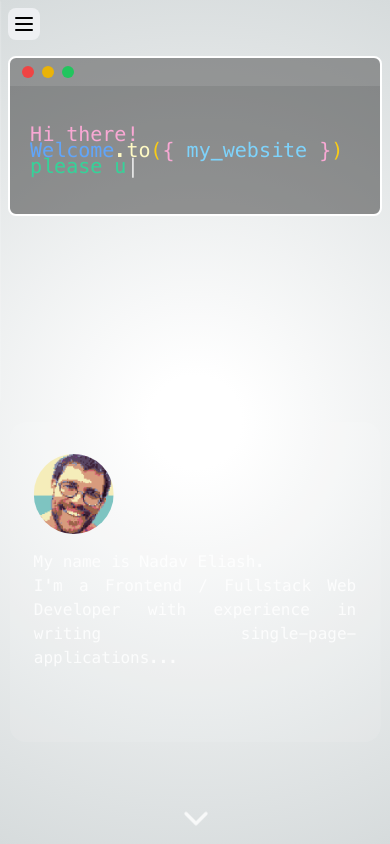
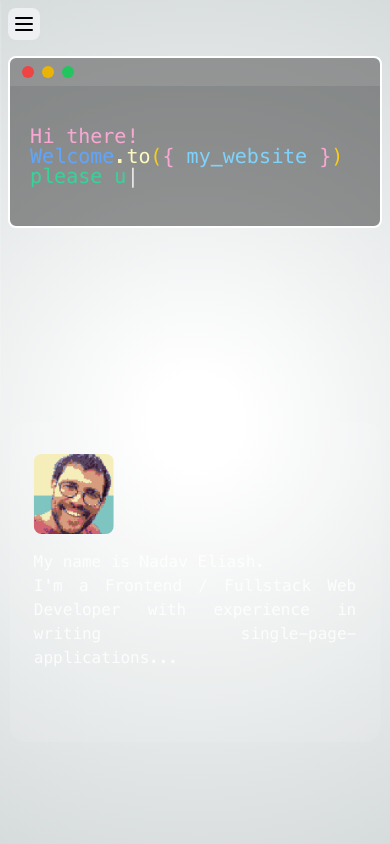
Before and after one commit to NadavEliash/my-website, a Next.js app: page / in a window 390 px wide. Built offline with nearby package versions, Linux system fonts and the light colour scheme; a web font is replaced by a local one.

Commit message:
set swipe to homepage navigation

```diff
--- a/app/page.tsx
+++ b/app/page.tsx
@@ -82,7 +82,7 @@ const pages: page[] = [
       'I\'m a Frontend / Fullstack Web Developer with experience in writing single-page-applications...'
     ],
     img: profile,
-    imgStyle: "rounded-full w-20 h-20"
+    imgStyle: "w-20 h-20"
   },
   {
     href: 'animate',
@@ -112,6 +112,8 @@ export default function Home() {
 
   const [currentPage, setCurrentPage] = useState(0)
   const [isWheel, setIsWheel] = useState(false)
+  const [touchStart, setTouchStart] = useState(null)
+  const [touchEnd, setTouchEnd] = useState(null)
   const [string, setString] = useState<line[]>([{
     str: '',
     color: ''
@@ -123,11 +125,11 @@ export default function Home() {
     }, 1000);
   }, [])
 
-  const handleWheel = (ev: any) => {
+  const handleWheel = (e: any) => {
     if (!isWheel) {
       setIsWheel(true)
 
-      ev.deltaY < 0 ?
+      e.deltaY < 0 ?
         setCurrentPage(currentPage + 1 < pages.length ? currentPage + 1 : 0)
         : setCurrentPage(currentPage - 1 < 0 ? pages.length - 1 : currentPage - 1)
 
@@ -137,6 +139,19 @@ export default function Home() {
     }
   }
 
+  const handleTouchStart = (e: any) => {
+    setTouchStart(e.targetTouches[0].clientX)
+  }
+
+  const handleTouchMove = (e: any) => {
+    setTouchEnd(e.targetTouches[0].clientX)
+  }
+
+  const handleTouchEnd = (e: any) => {
+    touchStart! - touchEnd! > 0
+      ? setCurrentPage(currentPage + 1 < pages.length ? currentPage + 1 : 0)
+      : setCurrentPage(currentPage - 1 < 0 ? pages.length - 1 : currentPage - 1)
+  }
 
   const runText = () => {
     const strLength = text.reduce((acc, current) => acc + current.str.length, 0)
@@ -159,14 +174,18 @@ export default function Home() {
   }
 
   return (
-    <main className={`${menlo.className} absolute left-0 top-0 h-svh w-full px-2 -z-10`} onWheel={handleWheel}>
+    <main className={`${menlo.className} absolute left-0 top-0 h-svh w-full px-2 -z-10`}
+      onWheel={handleWheel}
+      onTouchStart={handleTouchStart}
+      onTouchMove={handleTouchMove}
+      onTouchEnd={handleTouchEnd}>
       <div className="mt-[15%] md:mt-20 md:m-10 md:w-fit bg-black/40 rounded-lg border-2 border-white text-lg flex flex-col" >
         <div className="w-full py-2 bg-white/10 flex items-center gap-2">
           <div className="w-3 h-3 ml-3 bg-red-500 rounded-full"></div>
           <div className="w-3 h-3 bg-yellow-500 rounded-full"></div>
           <div className="w-3 h-3 bg-green-500 rounded-full"></div>
         </div>
-        <div className="my-10 mx-5 text-xl md:w-[600px] leading-4">
+        <div className="my-10 mx-5 text-xl md:w-[600px] leading-5">
           {string.length && string.map((letter, idx) =>
             <p key={idx} className={`${letter.color} inline transition-all`}>
               {letter.str === '+' ? <br /> : letter.str}
@@ -185,7 +204,7 @@ export default function Home() {
             {pages[currentPage].headline}
           </h1>
           {pages[currentPage].img &&
-            <Image src={pages[currentPage].img!} alt="img" width={500} height={500} className={`${pages[currentPage].imgStyle} my-4`} />}
+            <Image src={pages[currentPage].img!} alt="img" width={500} height={500} className={`${pages[currentPage].imgStyle} my-4 rounded-lg`} />}
           <div className="mb-4">
             {pages[currentPage].description.map((line, idx) =>
               <p key={idx} className="text-justify">
@@ -197,7 +216,7 @@ export default function Home() {
           <ChevronRight className="mt-2 w-10 h-10 cursor-pointer" />
         </div>
       </div>
-      <ChevronDown className="md:hidden absolute bottom-1 left-[45vw] w-10 h-10 animate-bounce cursor-pointer z-10" onClick={() => setCurrentPage(currentPage + 1 >= pages.length ? 0 : currentPage + 1)} />
+      {/* <ChevronDown className="md:hidden absolute bottom-1 left-[45vw] w-10 h-10 animate-bounce cursor-pointer z-10" onClick={() => setCurrentPage(currentPage + 1 >= pages.length ? 0 : currentPage + 1)} /> */}
       {/* <SceneCanvas /> */}
     </main>
   );
```
